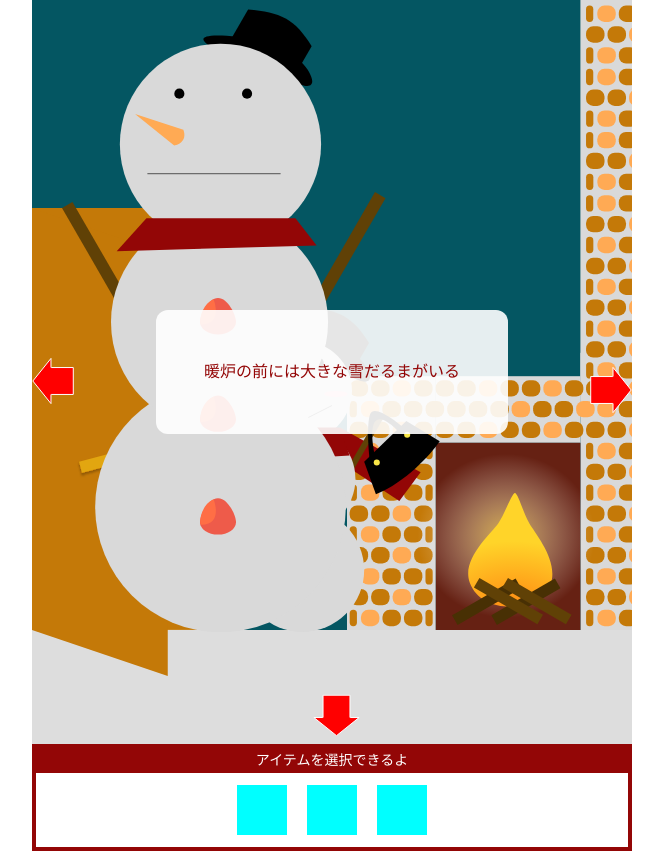
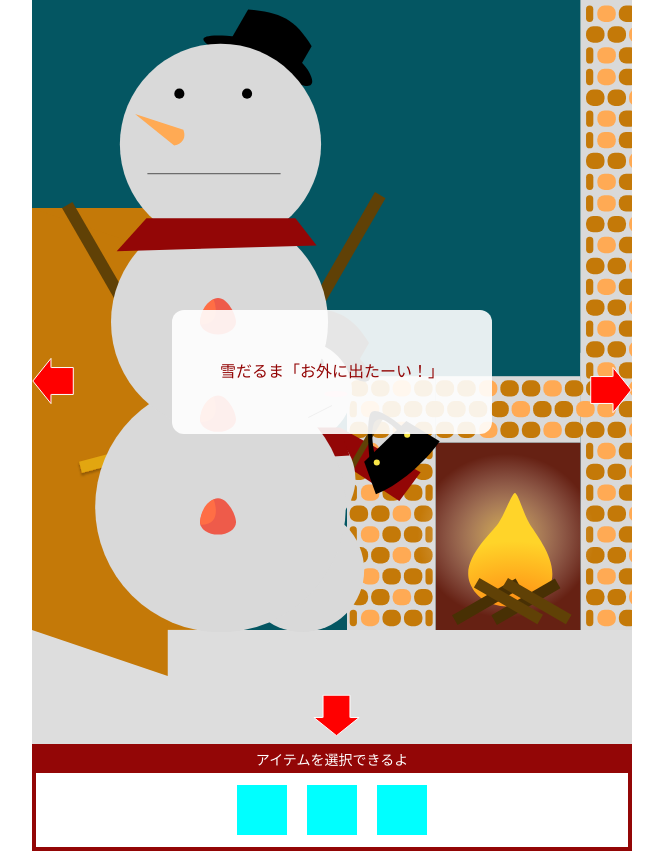
Before and after one commit to marimonon/advent2024_christmas, a React (Vite) app: page / in a window 1280 px wide. Shown: the whole page, without its empty margins (308-971 px from the left). Built offline with nearby package versions, Linux system fonts and the light colour scheme.

Commit message:
画面を押したら消えるように変更

```diff
--- a/src/components/Comment.tsx
+++ b/src/components/Comment.tsx
@@ -1,15 +1,26 @@
 /** @jsxImportSource @emotion/react */
 import { css } from "@emotion/react"
+import { useState } from "react"
 
 type CommentProps = {
   children: React.ReactNode
 }
 
 const Comment: React.FC<CommentProps> = ({ children }) => {
+  const [commentClick, setCommentClick] = useState(true)
+
+  const CommentClick = () => {
+    setCommentClick(false)
+  }
+
   return (
-    <div css={commentCss}>
-      <p css={commentTextCss}>{children}</p>
-    </div>
+    <>
+      {commentClick ? (
+        <div onClick={CommentClick} css={commentCss}>
+          <p css={commentTextCss}>{children}</p>
+        </div>
+      ) : null}
+    </>
   )
 }
 
@@ -21,7 +32,7 @@ const commentCss = css`
   height: 100%;
   top: 0;
   left: 0;
-  z-index: 100;
+  z-index: 120;
   display: flex;
   justify-content: center;
   align-items: center;
--- a/src/components/Rooms/StoveRoom.tsx
+++ b/src/components/Rooms/StoveRoom.tsx
@@ -13,7 +13,7 @@ import DoorOpenImage from "../Images/Stove/DoorOpenImage"
 const StoveRoom: React.FC = () => {
   return (
     <div>
-      <Comment>暖炉の前には大きな雪だるまがいる</Comment>
+      <Comment>雪だるま「お外に出たーい！」</Comment>
       <StrawberryImage css={strawCss} />
       <BigSnowmanImage css={bigSnowCss} />
       <FirewoodImage css={fireWoodCss} />
```
